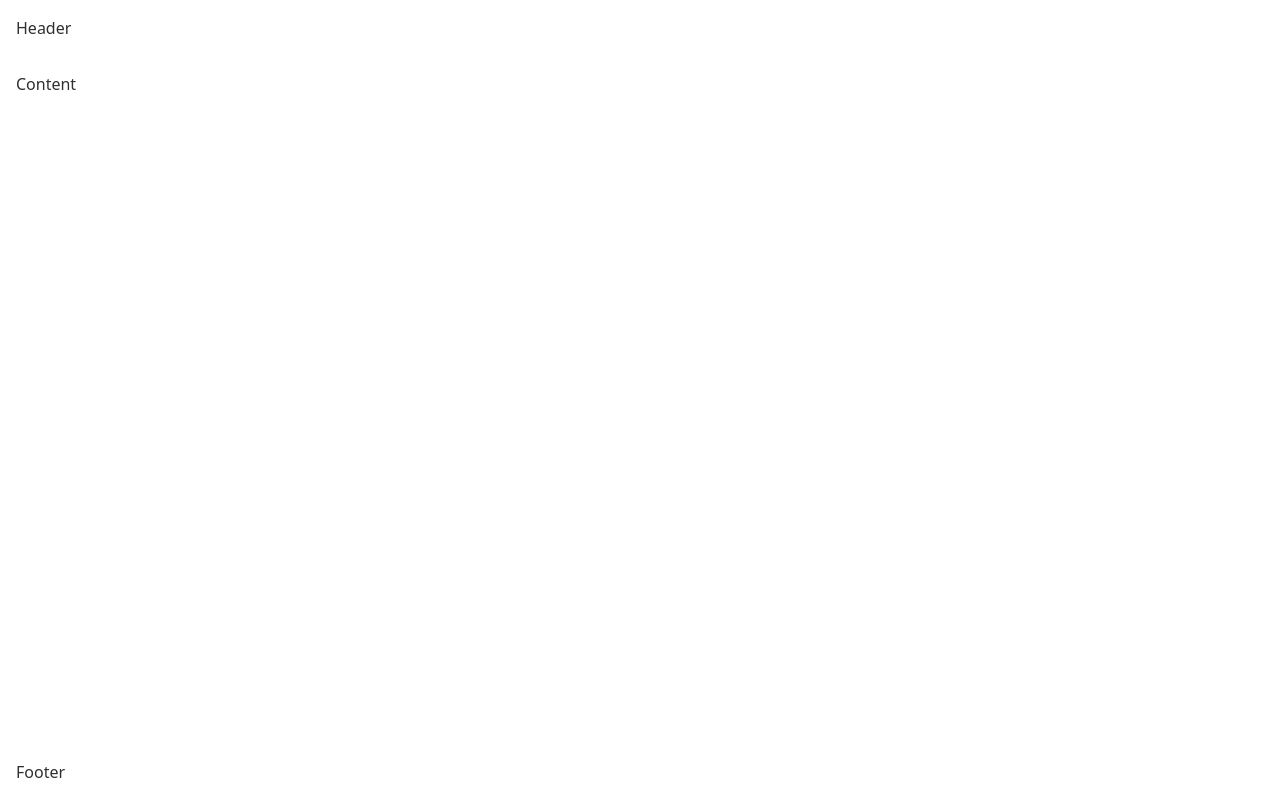
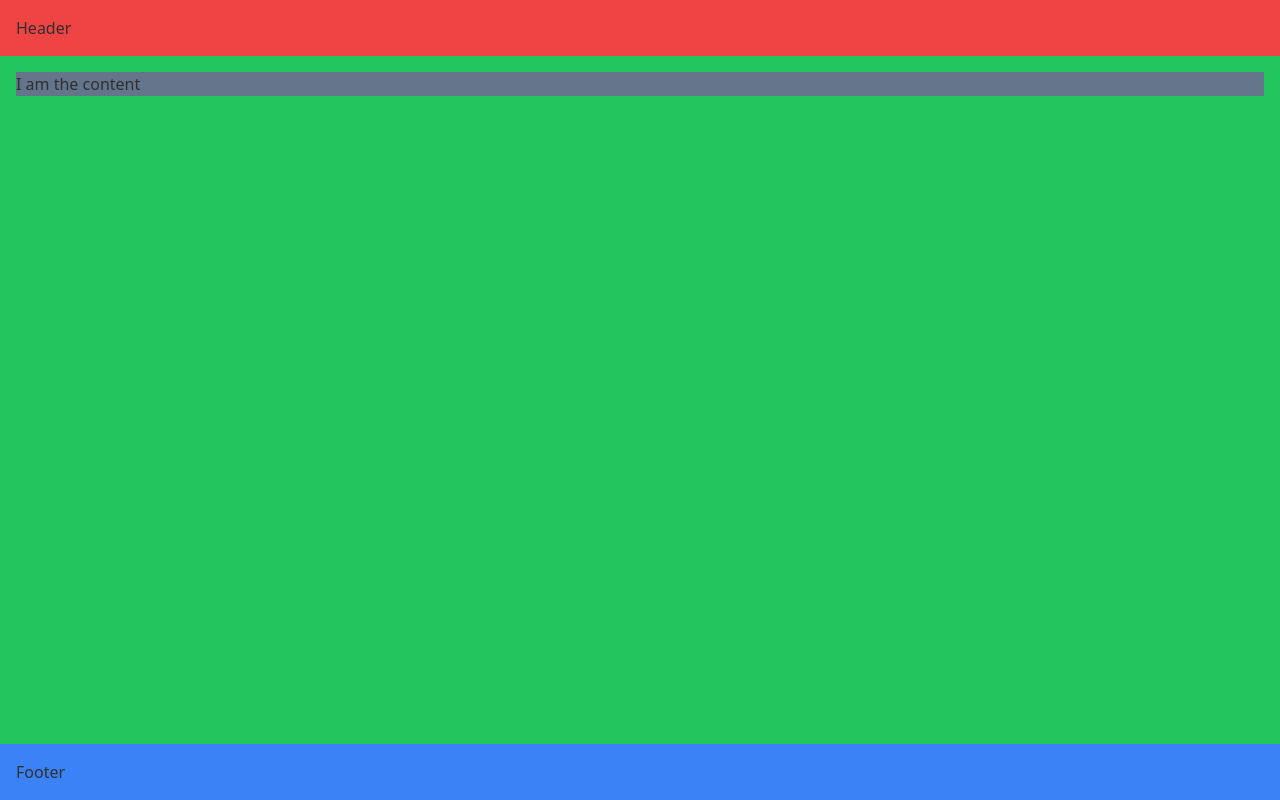
Before and after one commit to lsapundzic/b2b-store-frontend, a Next.js app: page / in a window 1280 px wide. Built offline with nearby package versions, Linux system fonts and the light colour scheme.

Commit message:
Basic layout implemented

```diff
--- a/app/layout.js
+++ b/app/layout.js
@@ -13,7 +13,13 @@ export default function RootLayout({ children }) {
     <html lang="en">
       {/* Suppress Hydration Warning added to stop the browser console message caused by Grammarly*/}
       <body suppressHydrationWarning={true}>
-        <main>{children}</main>
+        <div class="flex min-h-screen flex-col">
+          <header class="p-4 bg-red-500">Header</header>
+          <div class="flex flex-1 flex-row">
+            <main class="flex-1 p-4 bg-green-500">{children}</main>
+          </div>
+          <footer class="p-4 bg-blue-500">Footer</footer>
+        </div>
       </body>
     </html>
   );
--- a/app/page.jsx
+++ b/app/page.jsx
@@ -5,13 +5,7 @@ export default function Homepage() {
 
   return (
     <div>
-      <div class="flex min-h-screen flex-col">
-        <header class="p-4">Header</header>
-        <div class="flex flex-1 flex-row">
-          <main class="flex-1 p-4">Content</main>
-        </div>
-        <footer class="p-4">Footer</footer>
-      </div>
+      <p className="bg-slate-500">I am the content</p>
     </div>
   );
 }
```
